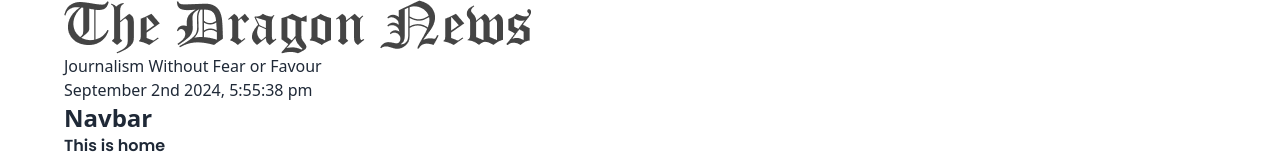
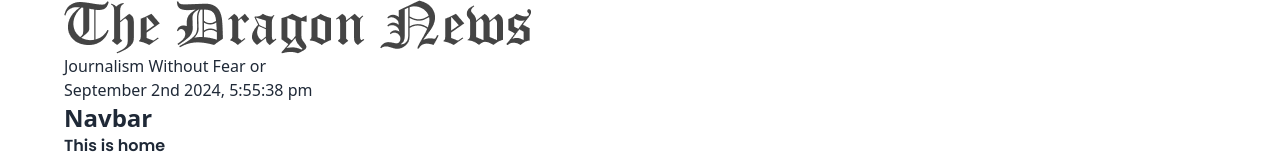
Before and after one commit to rifu28/dragon-auth, a React (Vite) app: page / in a window 1280 px wide. Shown: the top 157 px of the page. Built offline with nearby package versions, Linux system fonts and the light colour scheme.

Commit message:
last time

```diff
--- a/src/Header.jsx
+++ b/src/Header.jsx
@@ -5,7 +5,7 @@ const Header = () => {
   return (
     <div>
       <img src={logo} alt="" />
-      <p>Journalism Without Fear or Favour</p>
+      <p>Journalism Without Fear or</p>
       <p> {moment().format("MMMM Do YYYY, h:mm:ss a")} </p>
     </div>
   );
```
